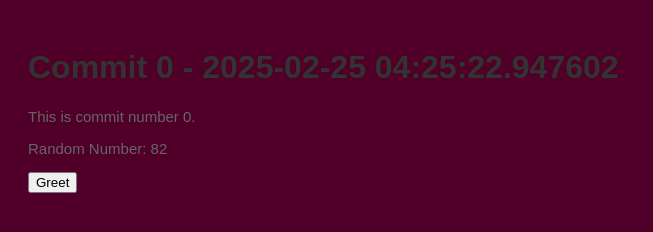
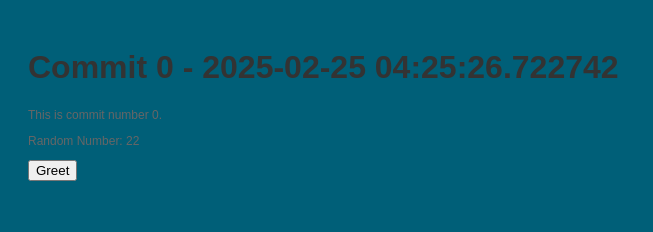
Before and after one commit to broilermares3/myrep-repo-20250225042502, a plain HTML site: page index.html in a window 1280 px wide. Shown: the whole page, without its empty margins (0-653 px from the left). Drawn offline with Linux system fonts and the light colour scheme.

Commit message:
📝 Commit 0 with HTML, CSS, and JS

```diff
--- a/index.html
+++ b/index.html
@@ -2,13 +2,13 @@
     <!DOCTYPE html>
     <html>
     <head>
-        <title>Commit 0 - 2025-02-25 04:25:22.947602</title>
+        <title>Commit 0 - 2025-02-25 04:25:26.722742</title>
         <link rel="stylesheet" href="style.css">
     </head>
     <body>
-        <h1>Commit 0 - 2025-02-25 04:25:22.947602</h1>
+        <h1>Commit 0 - 2025-02-25 04:25:26.722742</h1>
         <p>This is commit number 0.</p>
-        <p>Random Number: 82</p>
+        <p>Random Number: 22</p>
         <button onclick="greet()">Greet</button>
         <script src="script.js"></script>
     </body>
--- a/style.css
+++ b/style.css
@@ -1,7 +1,7 @@
 
     body {
         font-family: Arial, sans-serif;
-        background-color: #500028;
+        background-color: #005f78;
         padding: 20px;
     }
     h1 {
@@ -9,5 +9,5 @@
     }
     p {
         color: #666;
-        font-size: 15px;
+        font-size: 12px;
     }
```
